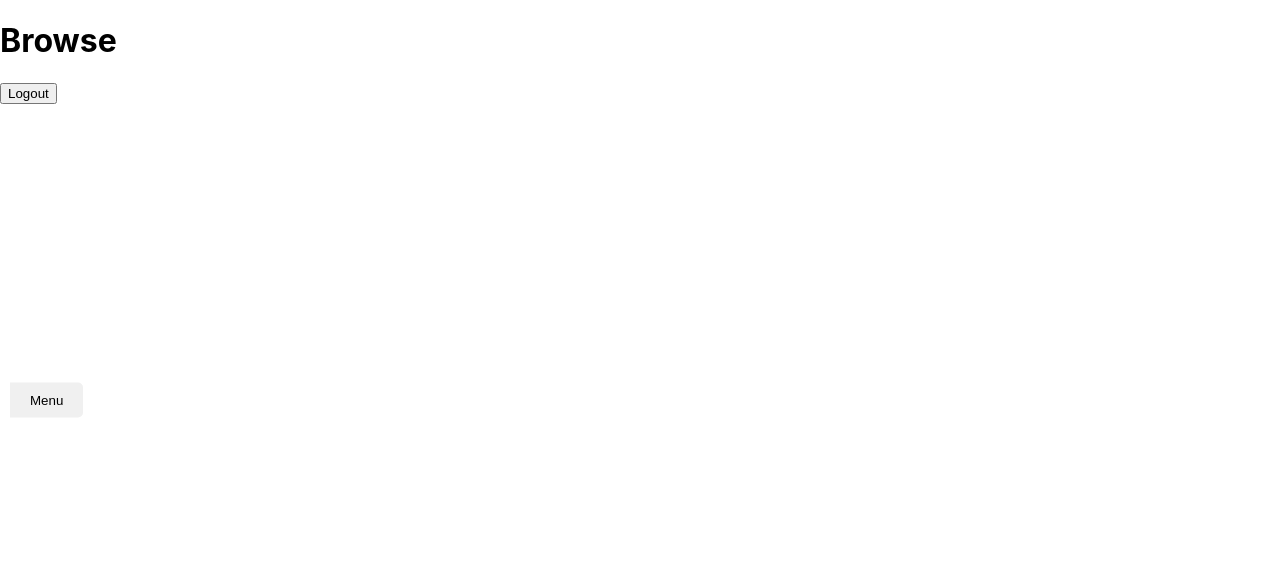
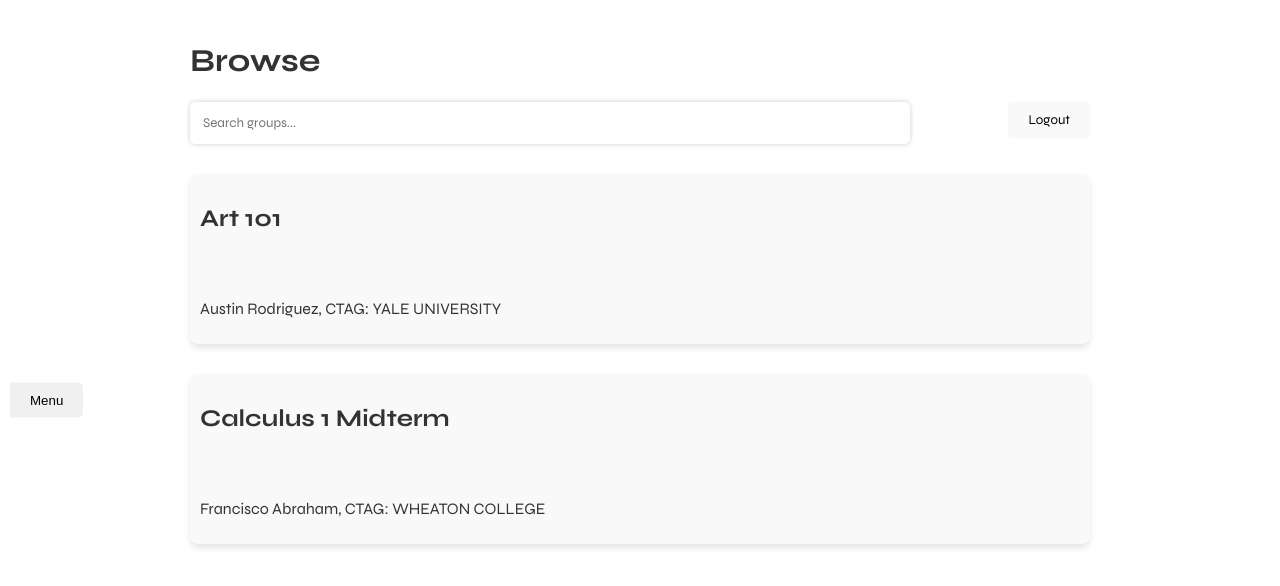
Before and after one commit to NateTof/Grouper, a React (Create React App) app in the folder frontend/: page /browse in a window 1280 px wide. Shown: the top 586 px of the page. Built offline with nearby package versions, Linux system fonts and the light colour scheme.

Commit message:
Add basic browisng page with minimal design. Searching through static groups fornow since group cannot add groups yet. Will add functionality to search through firebase groups once teamates add them. Code can be easily change for that; sorting algorithm is done.

```diff
--- a/frontend/src/components/Browse.css
+++ b/frontend/src/components/Browse.css
@@ -0,0 +1,47 @@
+.Browse {
+    font-family: "Syne", sans-serif;
+    max-width: 900px;
+    margin: auto;
+    padding: 20px;
+    color: #333;
+  }
+
+  .Browse input {
+    font-family: "Syne", sans-serif;
+    width: 80%;
+    padding: 13px;
+    margin-bottom: 30px;
+    box-sizing: border-box;
+    border: none;
+    border-radius: 5px;
+    box-shadow: 0px 0px 5px rgba(0, 0, 0, 0.2);
+  }
+
+  .Browse button {
+    font-family: "Syne", sans-serif;
+    padding: 10px 20px;
+    border: none;
+    background-color:#f9f9f9 ;
+    color: black;
+    border-radius: 4px;
+    float: right;
+  }
+
+  .Browse button:hover {
+    background-color: #333;
+  }
+
+  .Browse div {
+    display: flex;
+    flex-direction: column;
+    gap: 30px;
+  }
+
+  .Browse > div > div {
+    font-family: "Syne", sans-serif;
+    background-color: #f9f9f9;
+    padding: 10px;
+    border-radius: 8px;
+    box-shadow: 0px 4px 6px rgba(0, 0, 0, 0.1);
+    transition: transform 0.2s ease-in-out;
+  }
--- a/frontend/src/components/Browse.js
+++ b/frontend/src/components/Browse.js
@@ -1,20 +1,50 @@
-import React from 'react';
+import React, { useState } from 'react';
 import { useNavigate } from 'react-router-dom';
 import { auth } from '../firebase';
 import { signOut } from 'firebase/auth';
 
 function Browse() {
     const navigate = useNavigate();
+    const [search, findWord] = useState('');
+    const [groups, setGroups] = useState([
+        //Using static groups as an example. Will use firebase to search through groups when team finishes that.
+        { id: 1, name: 'Art 101', description: 'Austin Rodriguez, CTAG: YALE UNIVERSITY' },
+        { id: 2, name: 'Calculus 1 Midterm', description: 'Francisco Abraham,  CTAG: WHEATON COLLEGE' }
+
+    ]);
 
     const handleLogout = async () => {
         await signOut(auth);
         navigate('/login');
     };
 
+    const handleSearch = (e) => {
+        findWord(e.target.value);
+    };
+
+    const filteredGroups = groups.filter(group =>
+        group.name.toLowerCase().includes(search.toLowerCase()) ||
+        group.description.toLowerCase().includes(search.toLowerCase())
+    );
+
     return (
         <div className="Browse">
             <h1>Browse</h1>
+            <input
+                type="text"
+                placeholder="Search groups..."
+                value={search}
+                onChange={handleSearch}
+            />
             <button onClick={handleLogout}>Logout</button>
+            <div>
+                {filteredGroups.map(group => (
+                    <div key={group.id}>
+                        <h2>{group.name}</h2>
+                        <p>{group.description}</p>
+                    </div>
+                ))}
+            </div>
         </div>
     );
 }
```
